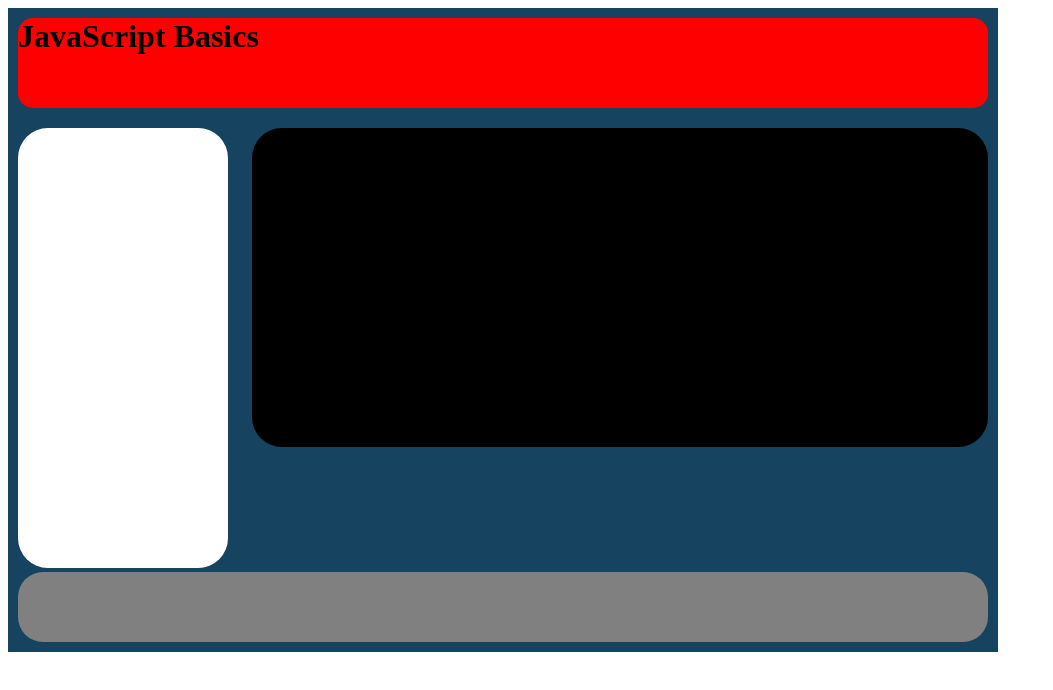
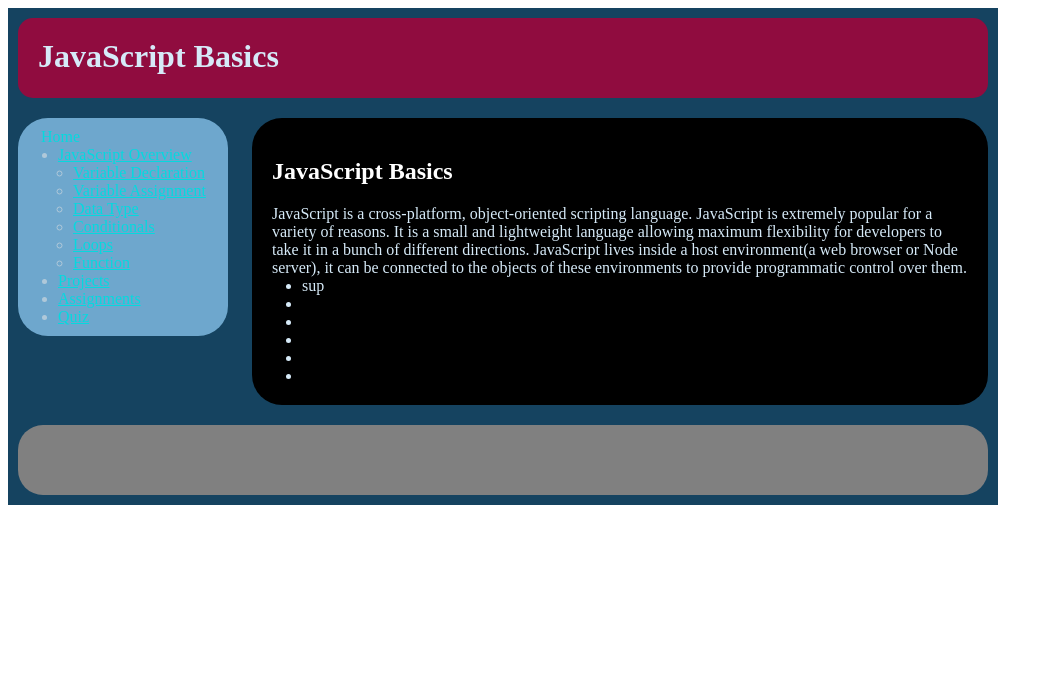
Before and after one commit to Inkh/JSFund, a plain HTML site: page index.html in a window 1280 px wide. Shown: the whole page, without its empty margins (0-1053 px from the left). Drawn offline with Linux system fonts and the light colour scheme.

Commit message:
added words and color

```diff
--- a/index.html
+++ b/index.html
@@ -6,13 +6,28 @@
         <link rel="stylesheet" type="text/css" href="style.css">
     </head>
     <body>
-        <div id="wrapper">
-            <div id="header">
+        <div class="wrapper">
+            <div class="header">
                 <h1>JavaScript Basics</h1>
             </div>
-            <div id="navbar">
+            <div class="navbar">
+                <p class="p1">Home</p>
+                <ul>
+                    <li><p>JavaScript Overview<p></li>
+                        <ul>
+                            <li><p>Variable Declaration</p></li>
+                            <li><p>Variable Assignment</p></li>
+                            <li><p>Data Type</p></li>
+                            <li><p>Conditionals</p></li>
+                            <li><p>Loops</p></li>
+                            <li><p>Function</p></li>
+                        </ul>
+                    <li><p>Projects</p></li>
+                    <li><p>Assignments</p></li>
+                    <li><p>Quiz</p></li>
+                </ul>
             </div>
-            <div id="main">
+            <div class="main">
                 <h2>JavaScript Basics</h2>
                 <p>JavaScript is a cross-platform, object-oriented scripting language. JavaScript is extremely popular for
                     a variety of reasons. It is a small and lightweight language allowing maximum flexibility for developers
@@ -28,7 +43,7 @@
                     <li></li>
                 </ul>
             </div>
-            <div id="banbot">
+            <div class="banbot">
             </div>
         </div>
     </body>
--- a/style.css
+++ b/style.css
@@ -1,30 +1,57 @@
+p{
+    padding:0px;
+    margin:0px;
+    color:#D6EAF8;
+}
+.p1{
+    margin:0px 0px 0px 13px;
+    color:#00FFFF;
+}
+ul,li{
+    padding:0px;
+    margin:0px 0px 0px 15px;
+    color:#D6EAF8;
+    /*text-decoration:underline;*/
+}
+li p{
+    color:#00FFFF;
+    text-decoration:underline;
+}
 h1{
     padding:0px;
-    margin:auto;
+    margin:20px 10px 0px 20px;
+    color:#D6EAF8;
+    /*display:inline-block;*/
+    /*text-align:center;*/
 }
-#wrapper{
-    background-color:#154360;
+h2{
+    color:white;
+}
+.wrapper{
+    background-color:#154360; /*blue*/
     width: 970px;
     height:auto;
     padding:10px;
 }
-#header{
-    background-color:red;
+.header{
+    background-color:#900C3F; /*red*/
     width: 970px;
-    height: 90px;
+    height: 80px;
     border-radius:15px;
+    display: inline-block;
     /*padding:20px;*/
 }
-#navbar{
-    background-color:white;
-    width:170px;
-    height:400px;
-    padding:20px;
+.navbar{
+    opacity:0.8;
+    background-color:#85C1E9;
+    width:190px;
+    height:auto;
+    padding:10px;
     margin:20px 0px 0px 0px;
     display:inline-block;
     border-radius:30px;
 }
-#main{
+.main{
     vertical-align:top;
     background-color:black;
     width: 696px;
@@ -34,7 +61,7 @@ h1{
     display:inline-block;
     border-radius:30px;
 }
-#banbot{
+.banbot{
     background-color:gray;
     width:970px;
     height:70px;
```
